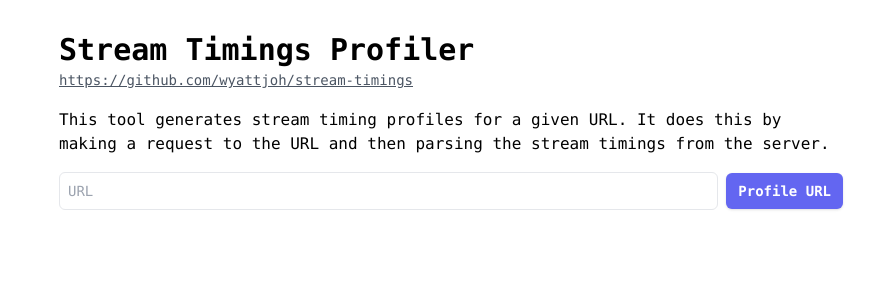
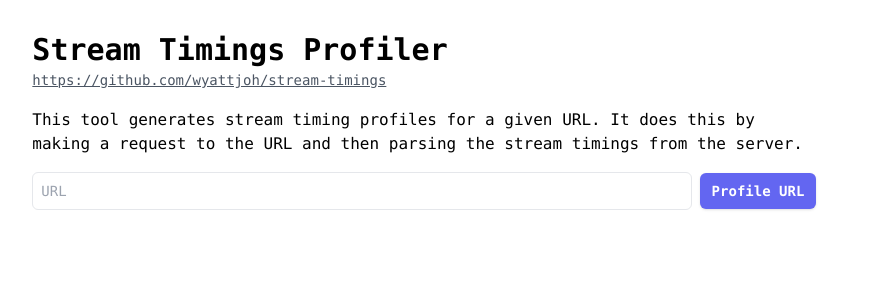
Before and after one commit to wyattjoh/stream-timings, a Next.js app: page / in a window 1280 px wide. Shown: the top 300 px of the page, without its empty margins (189-1063 px from the left). Built offline with nearby package versions, Linux system fonts and the light colour scheme.

Commit message:
fix: header styles

```diff
--- a/src/app/page.tsx
+++ b/src/app/page.tsx
@@ -99,11 +99,12 @@ export default function Page() {
   );
 
   return (
-    <div className="flex flex-col items-center my-6 font-mono">
-      <div className="max-w-[800px] w-full">
-        <div className="p-2">
+    <div className="my-6 font-mono grid grid-cols-6">
+      <div className="max-w-[800px] w-full col-start-2 col-span-4">
+        <div className="md:p-2 space-y-4">
+          <div>
             <h1 className="text-3xl font-semibold">Stream Timings Profiler</h1>
-          <div className="mb-4">
+            <div>
               <a
                 href="https://github.com/wyattjoh/stream-timings"
                 className="underline text-sm text-gray-600"
@@ -111,13 +112,14 @@ export default function Page() {
                 https://github.com/wyattjoh/stream-timings
               </a>
             </div>
-          <p className="mb-4">
+          </div>
+          <p>
             This tool generates stream timing profiles for a given URL. It does
             this by making a request to the URL and then parsing the stream
             timings from the server.
           </p>
           <form
-            className="flex mb-6 space-y-2 md:space-y-0 md:space-x-2 md:items-baseline flex-col md:flex-row"
+            className="flex space-y-2 md:space-y-0 md:space-x-2 md:items-baseline flex-col md:flex-row"
             onSubmit={onSubmit}
           >
             <input
@@ -135,7 +137,7 @@ export default function Page() {
               {loading ? "Profiling..." : "Profile URL"}
             </button>
           </form>
-          {error && <div className="text-red-500 mb-4">{error}</div>}
+          {error && <div className="text-red-500">{error}</div>}
           {reports.length > 0 && <ReportSummary reports={reports} />}
         </div>
         <div>
```
Lines whose indentation alone changed are shown as unchanged.
